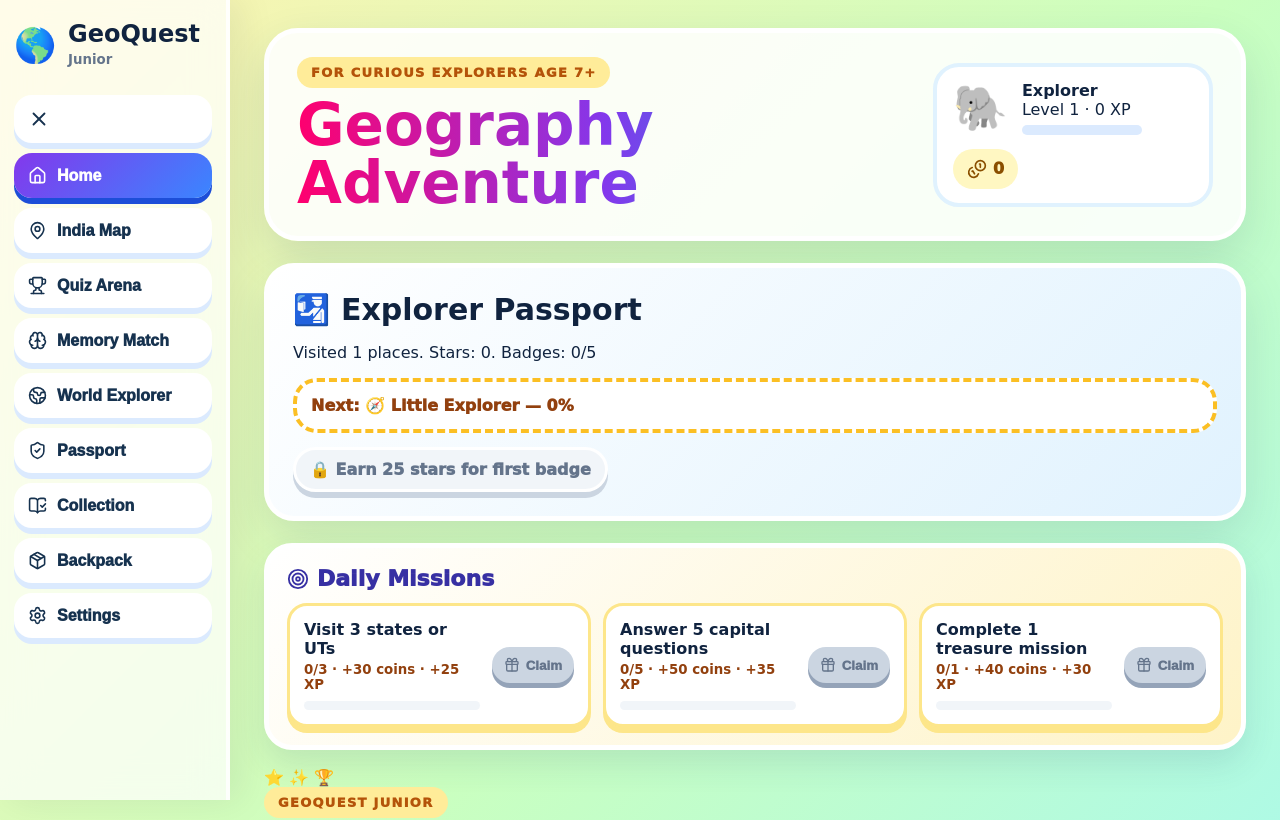
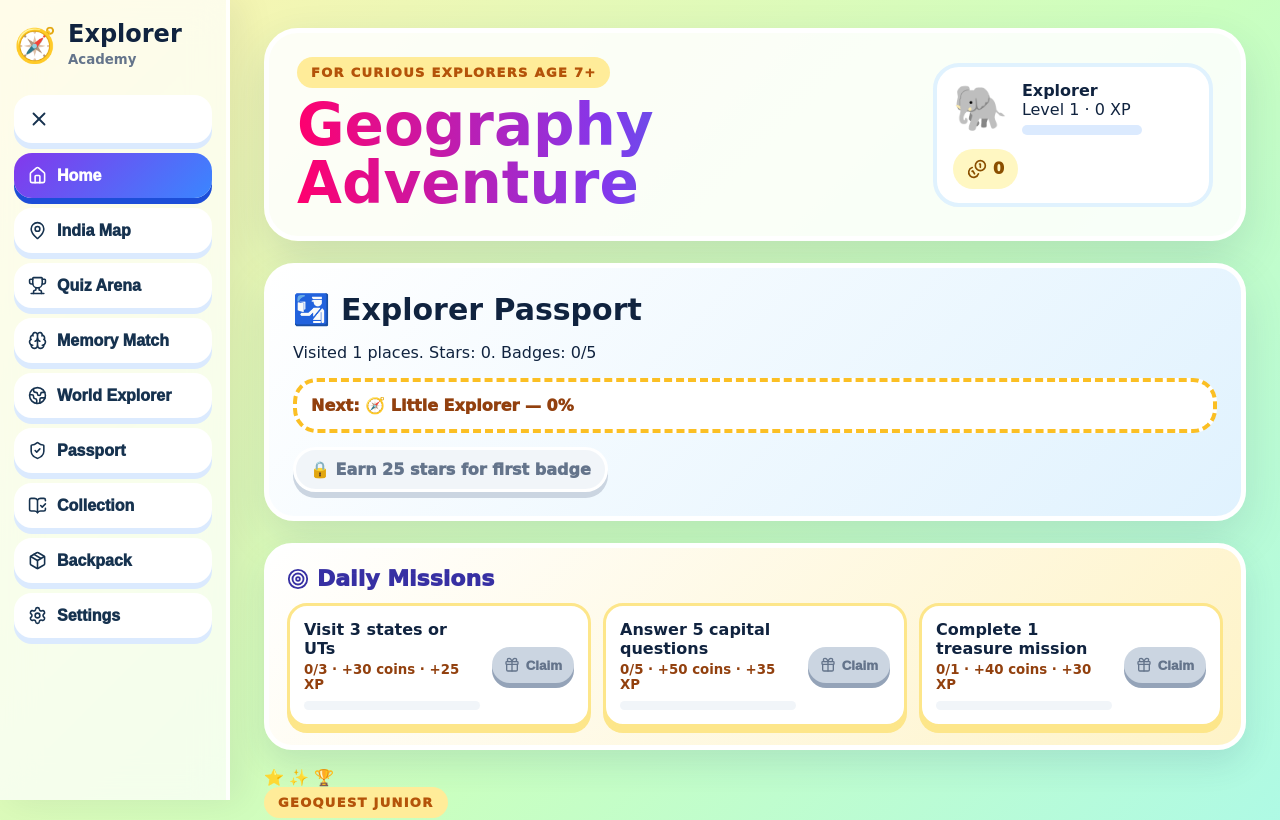
Before and after one commit to sumeet2605/india-states-adventure, a React (Vite) app: page / in a window 1280 px wide. Shown: the top 820 px of the page. Built offline with nearby package versions, Linux system fonts and the light colour scheme.

Commit message:
Rename shell to Explorer Academy

```diff
--- a/src/components/layout/Sidebar.tsx
+++ b/src/components/layout/Sidebar.tsx
@@ -19,14 +19,14 @@ export function Sidebar({ screens, active, onNavigate }: Props) {
   return (
     <>
       <header className="mobile-nav-bar">
-        <div className="brand compact"><span>🌎</span><strong>GeoQuest</strong><small>Junior</small></div>
+        <div className="brand compact"><span>🧭</span><strong>Explorer</strong><small>Academy</small></div>
         <button className="hamburger-btn" type="button" aria-label="Open menu" aria-expanded={menuOpen} onClick={() => setMenuOpen(true)}>
           <Menu size={24}/>
         </button>
       </header>
 
       <aside className={`side-nav ${menuOpen ? 'open' : ''}`}>
-        <div className="brand"><span>🌎</span><strong>GeoQuest</strong><small>Junior</small></div>
+        <div className="brand"><span>🧭</span><strong>Explorer</strong><small>Academy</small></div>
         <button className="drawer-close" type="button" aria-label="Close menu" onClick={() => setMenuOpen(false)}><X size={22}/></button>
         {screens.map(({ id, label, icon: Icon }) => (
           <button key={id} className={active === id ? 'active' : ''} onClick={() => goToScreen(id)}>
```
